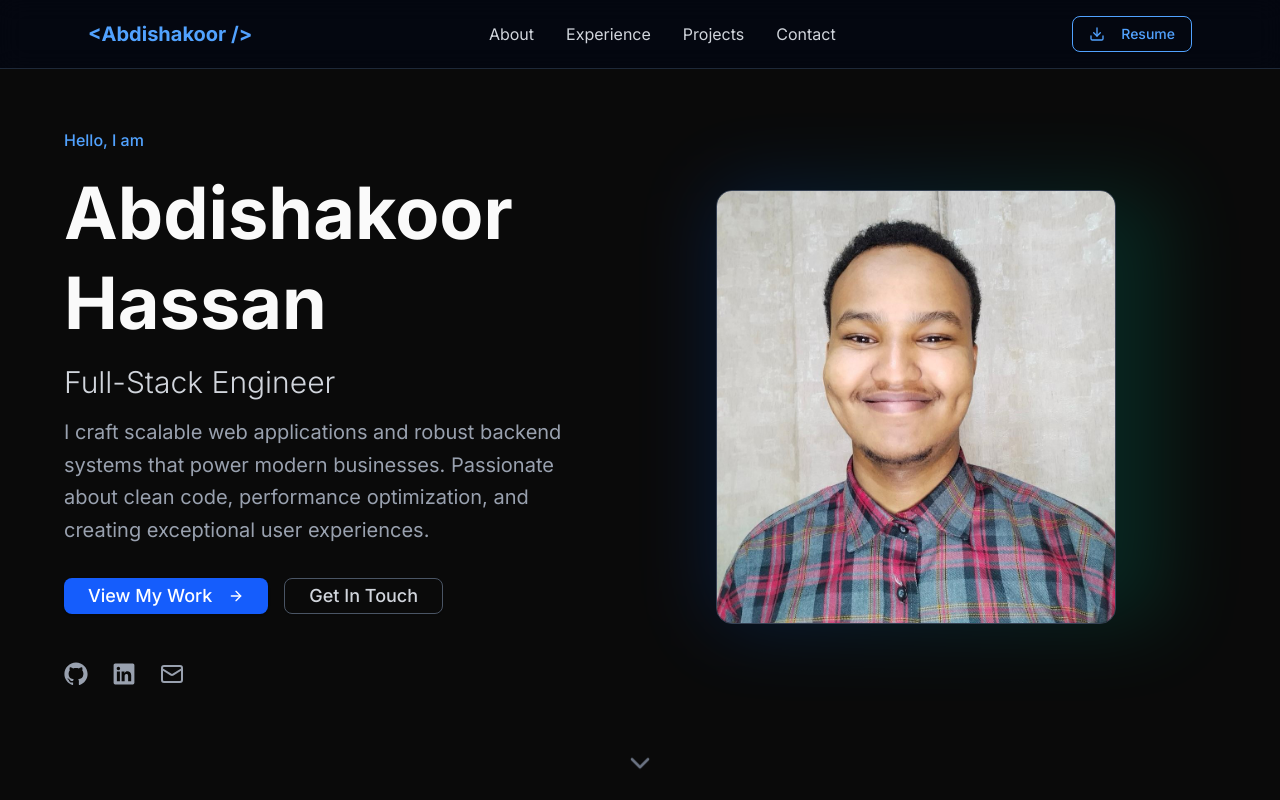
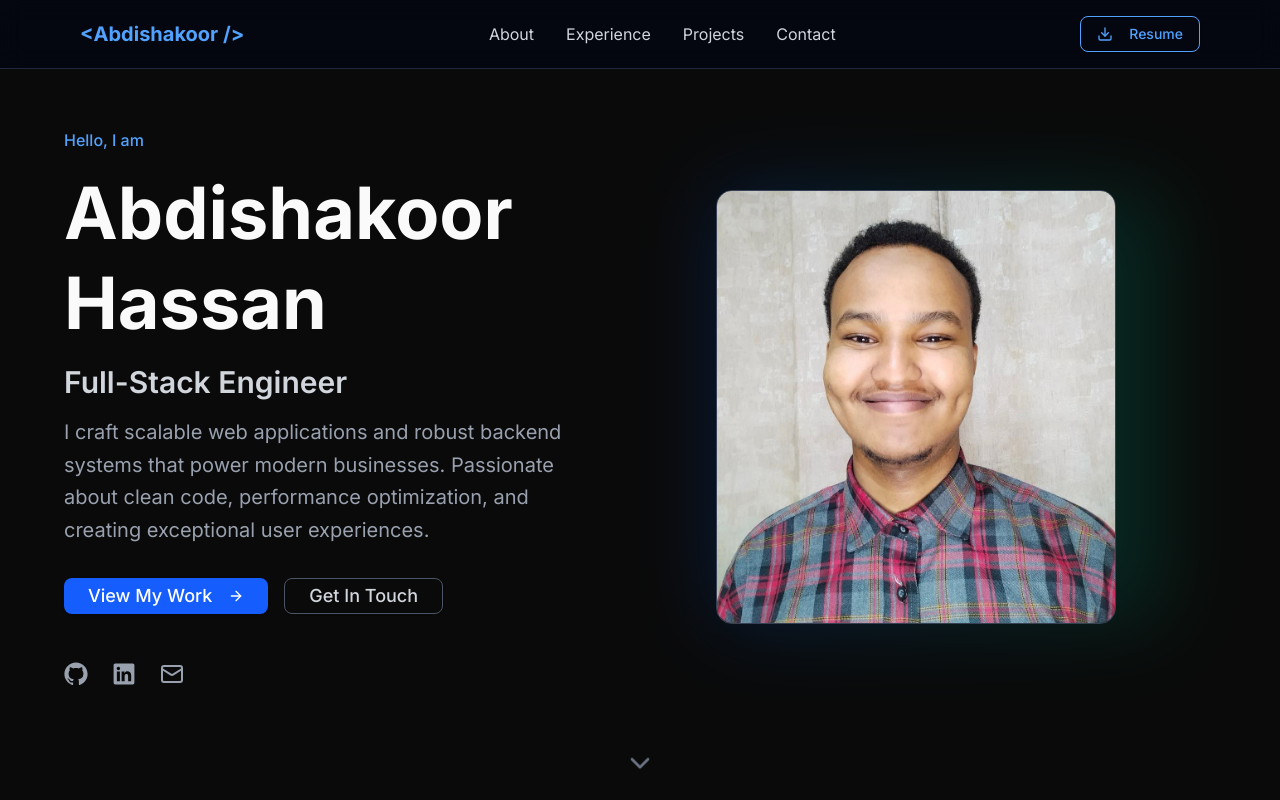
Before and after one commit to abdishakoorx/portfolio, a Next.js app: page / in a window 1280 px wide. Shown: the top 800 px of the page. Built offline with nearby package versions, Linux system fonts and the light colour scheme.

Commit message:
feat: update UI

```diff
--- a/components/sections/HeroSection.jsx
+++ b/components/sections/HeroSection.jsx
@@ -13,7 +13,7 @@ export default function HeroSection() {
                         <div className="space-y-4">
                             <div className="font-medium text-blue-400">Hello, I am</div>
                             <h1 className="text-5xl font-bold leading-tight lg:text-7xl">Abdishakoor Hassan</h1>
-                            <h2 className="text-2xl font-light text-gray-300 lg:text-3xl">Full-Stack Engineer</h2>
+                            <h2 className="text-2xl font-semibold text-gray-300 lg:text-3xl">Full-Stack Engineer</h2>
                             <p className="max-w-lg text-xl leading-relaxed text-gray-400">
                                 I craft scalable web applications and robust backend systems that power modern businesses. Passionate
                                 about clean code, performance optimization, and creating exceptional user experiences.
--- a/components/sections/Navigation.jsx
+++ b/components/sections/Navigation.jsx
@@ -5,7 +5,7 @@ import Link from "next/link"
 export default function Navigation() {
     return (
         <nav className="fixed top-0 z-50 w-full border-b border-gray-800 bg-gray-950/80 backdrop-blur-md">
-            <div className="max-w-6xl px-6 py-4 mx-auto">
+            <div className="px-6 md:px-20 py-4">
                 <div className="flex items-center justify-between">
                     <div className="text-xl font-bold text-blue-400">{"<Abdishakoor />"}</div>
                     <div className="items-center hidden space-x-8 md:flex">
```
Also changed, not shown: 1 other file (tests, documents, lock files or other folders).
